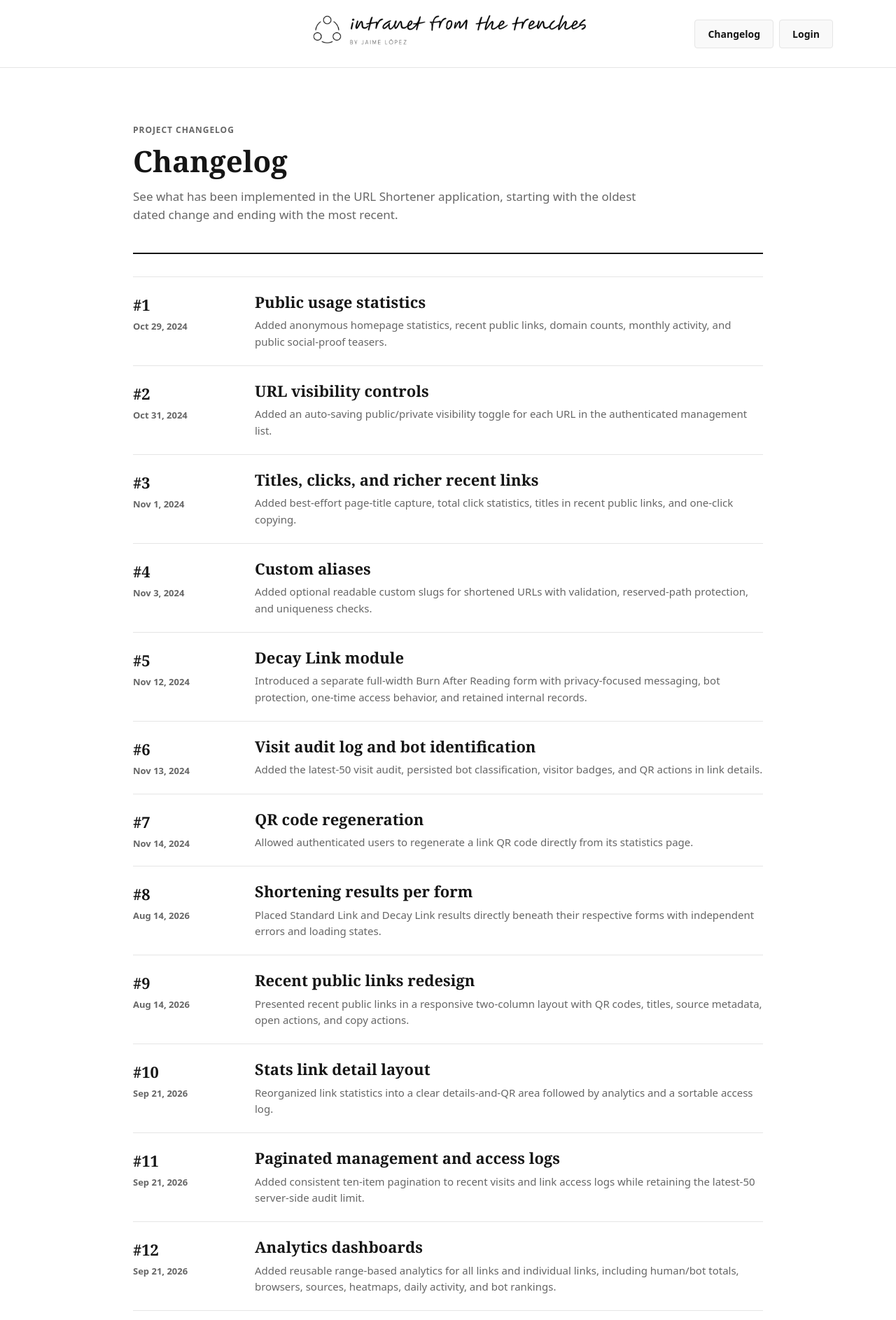
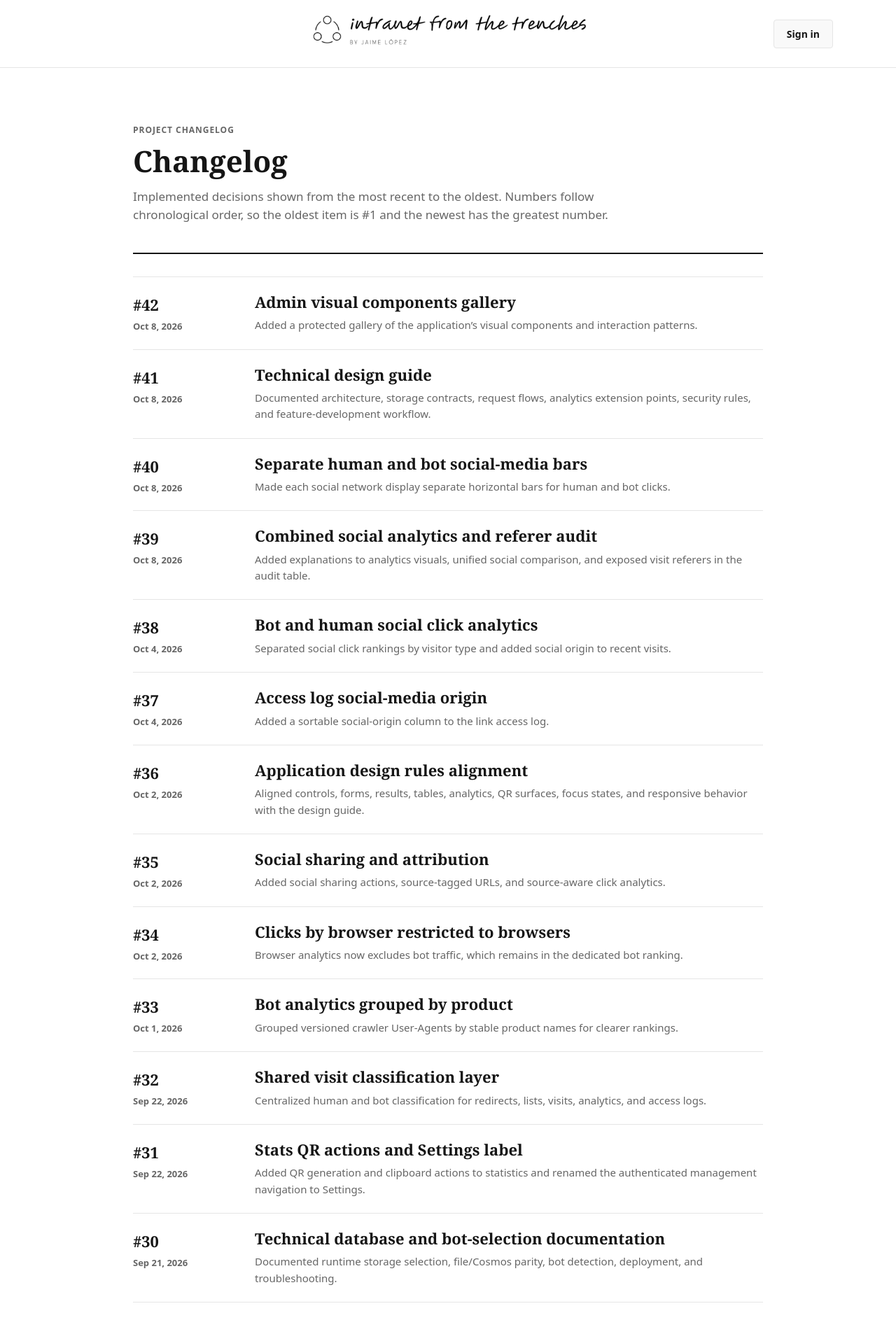
Before and after one commit to jaloplo/ai-ender-pearl, a Next.js app: page /changelog in a window 1280 px wide. Shown: the top 1886 px of the page at 70% size. Built offline with nearby package versions, Linux system fonts and the light colour scheme; no server answers.

Commit message:
feat: ADR-Based Changelog and Grouped Header Menu

```diff
--- a/app/changelog/page.js
+++ b/app/changelog/page.js
@@ -1,145 +1,81 @@
+// Curated dated decisions from ADR.md. Undated ADR entries are intentionally omitted.
 const changeHistory = [
-  {
-    date: '2026-10-08',
-    title: 'Admin visual components gallery',
-    description: 'Added a protected gallery of the application’s visual components and interaction patterns so future UI changes can be reviewed against the live design language.'
-  },
-  {
-    date: '2026-10-08',
-    title: 'Technical design guide',
-    description: 'Documented the current architecture, storage contracts, request flows, analytics extension points, security rules, and feature-development workflow.'
-  },
-  {
-    date: '2026-10-08',
-    title: 'Separate human and bot social-media bars',
-    description: 'Improved the social analytics visual so every network displays separate, readable horizontal bars for human and bot clicks.'
-  },
-  {
-    date: '2026-10-08',
-    title: 'Analytics explanations and visit referers',
-    description: 'Added explanatory copy beneath analytics visualizations and exposed the referring URL in the recent-visit audit table.'
-  },
-  {
-    date: '2026-10-04',
-    title: 'Social analytics by visitor type',
-    description: 'Separated social-media click analytics for human and bot traffic and added social origin information to recent visits.'
-  },
-  {
-    date: '2026-10-02',
-    title: 'Social sharing and attribution',
-    description: 'Added a consolidated sharing popup for LinkedIn, Mastodon, X, Notes, and Substack, with source-tagged URLs and copy actions.'
-  },
-  {
-    date: '2026-10-02',
-    title: 'Application design system alignment',
-    description: 'Aligned headings, controls, forms, result blocks, tables, analytics, QR surfaces, focus states, and responsive behavior with the application design rules.'
-  },
-  {
-    date: '2026-10-01',
-    title: 'Bot analytics grouped by product',
-    description: 'Grouped versioned crawler User-Agents by stable product names, making bot rankings easier to understand.'
-  },
-  {
-    date: '2026-09-22',
-    title: 'Shared visit classification',
-    description: 'Centralized human and bot classification so redirects, URL lists, recent visits, analytics, and access logs use the same rules.'
-  },
-  {
-    date: '2026-09-22',
-    title: 'QR actions and Settings navigation',
-    description: 'Added QR generation and clipboard actions to link statistics and renamed the authenticated URL-management navigation item to Settings.'
-  },
-  {
-    date: '2026-09-21',
-    title: 'Analytics dashboards',
-    description: 'Added reusable range-based analytics for all links and individual links, including human/bot totals, browsers, sources, heatmaps, daily activity, and bot rankings.'
-  },
-  {
-    date: '2026-09-21',
-    title: 'Paginated management and access logs',
-    description: 'Added consistent ten-item pagination to recent visits and link access logs while retaining the latest-50 server-side audit limit.'
-  },
-  {
-    date: '2026-09-21',
-    title: 'Stats link detail layout',
-    description: 'Reorganized link statistics into a clear details-and-QR area followed by analytics and a sortable access log.'
-  },
-  {
-    date: '2026-08-14',
-    title: 'Recent public links redesign',
-    description: 'Presented recent public links in a responsive two-column layout with QR codes, titles, source metadata, open actions, and copy actions.'
-  },
-  {
-    date: '2026-08-14',
-    title: 'Shortening results per form',
-    description: 'Placed Standard Link and Decay Link results directly beneath their respective forms with independent errors and loading states.'
-  },
-  {
-    date: '2024-11-14',
-    title: 'QR code regeneration',
-    description: 'Allowed authenticated users to regenerate a link QR code directly from its statistics page.'
-  },
-  {
-    date: '2024-11-13',
-    title: 'Visit audit log and bot identification',
-    description: 'Added the latest-50 visit audit, persisted bot classification, visitor badges, and QR actions in link details.'
-  },
-  {
-    date: '2024-11-12',
-    title: 'Decay Link module',
-    description: 'Introduced a separate full-width Burn After Reading form with privacy-focused messaging, bot protection, one-time access behavior, and retained internal records.'
-  },
-  {
-    date: '2024-11-03',
-    title: 'Custom aliases',
-    description: 'Added optional readable custom slugs for shortened URLs with validation, reserved-path protection, and uniqueness checks.'
-  },
-  {
-    date: '2024-11-01',
-    title: 'Titles, clicks, and richer recent links',
-    description: 'Added best-effort page-title capture, total click statistics, titles in recent public links, and one-click copying.'
-  },
-  {
-    date: '2024-10-31',
-    title: 'URL visibility controls',
-    description: 'Added an auto-saving public/private visibility toggle for each URL in the authenticated management list.'
-  },
-  {
-    date: '2024-10-29',
-    title: 'Public usage statistics',
-    description: 'Added anonymous homepage statistics, recent public links, domain counts, monthly activity, and public social-proof teasers.'
-  }
-];
+  ['2026-10-08', 'Admin visual components gallery', 'Added a protected gallery of the application’s visual components and interaction patterns.'],
+  ['2026-10-08', 'Technical design guide', 'Documented architecture, storage contracts, request flows, analytics extension points, security rules, and feature-development workflow.'],
+  ['2026-10-08', 'Separate human and bot social-media bars', 'Made each social network display separate horizontal bars for human and bot clicks.'],
+  ['2026-10-08', 'Combined social analytics and referer audit', 'Added explanations to analytics visuals, unified social comparison, and exposed visit referers in the audit table.'],
+  ['2026-10-04', 'Bot and human social click analytics', 'Separated social click rankings by visitor type and added social origin to recent visits.'],
+  ['2026-10-04', 'Access log social-media origin', 'Added a sortable social-origin column to the link access log.'],
+  ['2026-10-02', 'Application design rules alignment', 'Aligned controls, forms, results, tables, analytics, QR surfaces, focus states, and responsive behavior with the design guide.'],
+  ['2026-10-02', 'Social sharing and attribution', 'Added social sharing actions, source-tagged URLs, and source-aware click analytics.'],
+  ['2026-10-02', 'Clicks by browser restricted to browsers', 'Browser analytics now excludes bot traffic, which remains in the dedicated bot ranking.'],
+  ['2026-10-01', 'Bot analytics grouped by product', 'Grouped versioned crawler User-Agents by stable product names for clearer rankings.'],
+  ['2026-09-22', 'Shared visit classification layer', 'Centralized human and bot classification for redirects, lists, visits, analytics, and access logs.'],
+  ['2026-09-22', 'Stats QR actions and Settings label', 'Added QR generation and clipboard actions to statistics and renamed the authenticated management navigation to Settings.'],
+  ['2026-09-21', 'Technical database and bot-selection documentation', 'Documented runtime storage selection, file/Cosmos parity, bot detection, deployment, and troubleshooting.'],
+  ['2026-09-21', 'Analytics dashboards', 'Added reusable range-based dashboards for all links and individual links with charts, heatmaps, rankings, and human/bot totals.'],
+  ['2026-09-21', 'Paginated management and access logs', 'Added consistent ten-item pagination to recent visits and link access logs.'],
+  ['2026-08-14', 'Shortening results scoped to each form', 'Placed Standard Link and Decay Link results directly beneath their originating forms.'],
+  ['2026-08-14', 'Recent public URL two-column layout', 'Added QR-first recent-link rows with titles, metadata, open actions, and copy actions.'],
+  ['2026-07-17', 'URL list search, paging, and cache', 'Added filtering, selectable page sizes, pagination, and browser caching to the protected URL list.'],
+  ['', 'QR code regeneration', 'Allowed authenticated users to regenerate a QR code directly from link statistics.'],
+  ['', 'Visit audit log and bot identification', 'Added the latest-50 visit audit, persisted bot classification, visitor badges, and QR actions.'],
+  ['', 'Decay Link full-width module', 'Added a dedicated Burn After Reading form with privacy messaging, bot protection, one-time access, and retained records.'],
+  ['', 'Decay Link re-creation', 'Consumed Decay Links can now be recreated as fresh records for the same original URL.'],
+  ['', 'Standard and Decay form differentiation', 'Made Standard primary, greyed the sibling form while submitting, and retained Decay records for statistics.'],
+  ['', 'Separate Standard and Decay forms', 'Removed tabs and presented two independent titled forms with matching application styling.'],
+  ['', 'Decay tab visual adjustments', 'Removed rounded corners and active borders and added a warning tint to the Decay option.'],
+  ['', 'Unified Standard and Decay tabs', 'Made both mode options visually identical inside one shortening form.'],
+  ['', 'Decay Link', 'Introduced private single-use links, bot-preview protection, a destroyed page, and a dedicated creation mode.'],
+  ['', 'Collapsible advanced options', 'Grouped private links, custom aliases, and expiration inside an accessible collapsible box.'],
+  ['', 'Login-gated advanced options', 'Displayed advanced options to everyone while disabling them and omitting their payload for anonymous users.'],
+  ['', 'Custom aliases', 'Added validated, unique custom slugs with reserved-path protection.'],
+  ['', 'List and stats enhancements', 'Added sorting, column selection, icon actions, richer properties, and sortable access logs.'],
+  ['', 'Titles, clicks, and richer recent links', 'Added page-title capture, total clicks, titles in recent links, and copy actions.'],
+  ['', 'URL visibility controls', 'Added an auto-saving public/private toggle for every managed URL.'],
+  ['', 'QR logo maximization', 'Switched QR codes to the brand logo and increased the safe logo footprint.'],
+  ['', 'Recent public links and usage statistics', 'Added public recent links, domain counts, monthly activity, and anonymous social-proof statistics.'],
+  ['', 'Homepage split layout', 'Separated descriptive content from the shortening form in a centered responsive two-column layout.'],
+  ['', 'Homepage project introduction', 'Identified the page as part of Intranet from the Trenches and linked to the project blog.'],
+  ['', 'Resolution-aware logo sizing', 'Adjusted the header logo for high-resolution desktop, normal desktop, and mobile displays.'],
+  ['', 'Responsive header review', 'Made the replicated header, logo, actions, and spacer responsive across viewport sizes.'],
+  ['', 'Trust signals and feature highlights', 'Added static benefit and security highlights to the homepage.'],
+  ['', 'Hero and prominent URL input', 'Added a value-proposition hero and made the primary shortening input and CTA more prominent.'],
+  ['', 'README generation', 'Created business-first and technical documentation with architecture and setup guidance.']
+].map(([date, title, description]) => ({ date, title, description }));
 
 export const metadata = {
   title: 'Changelog - URL Shortener',
-  description: 'A numbered chronological changelog of dated features implemented in the URL Shortener application.'
+  description: 'Dated application decisions sourced from ADR.md.'
 };
 
+function formatDate(date) {
+  if(date) {
+    return new Intl.DateTimeFormat('en', { year: 'numeric', month: 'short', day: 'numeric' })
+      .format(new Date(`${date}T12:00:00`));
+  }
+
+  return '';
+}
+
 export default function ChangelogPage() {
-  const chronologicalHistory = [...changeHistory].reverse();
+  const orderedHistory = [...changeHistory].sort((a, b) => b.date.localeCompare(a.date));
 
   return (
     <main className="history-page" aria-labelledby="history-title">
       <header className="history-intro">
         <p className="eyebrow">Project changelog</p>
         <h1 id="history-title">Changelog</h1>
-        <p>See what has been implemented in the URL Shortener application, starting with the oldest dated change and ending with the most recent.</p>
+        <p>Implemented decisions shown from the most recent to the oldest. Numbers follow chronological order, so the oldest item is #1 and the newest has the greatest number.</p>
       </header>
-
-      <section className="history-list" aria-label="Implemented features in chronological order">
-        {chronologicalHistory.map((change, index) => (
+      <section className="history-list" aria-label="Dated implemented decisions">
+        {orderedHistory.map((change, index) => (
           <article className="history-entry" key={`${change.date}-${change.title}`}>
             <div className="history-entry-meta">
-              <span className="history-number" aria-label={`Changelog item ${index + 1}`}>#{index + 1}</span>
-              <time dateTime={change.date} className="history-date">
-                {new Intl.DateTimeFormat('en', { year: 'numeric', month: 'short', day: 'numeric' }).format(new Date(`${change.date}T12:00:00`))}
-              </time>
+              <span className="history-number" aria-label={`Changelog item ${orderedHistory.length - index}`}>#{orderedHistory.length - index}</span>
+              <time dateTime={change.date} className="history-date">{formatDate(change.date)}</time>
             </div>
-            <div className="history-entry-content">
-              <h2>{change.title}</h2>
-              <p>{change.description}</p>
-            </div>
+            <div className="history-entry-content"><h2>{change.title}</h2><p>{change.description}</p></div>
           </article>
         ))}
       </section>
--- a/app/globals.css
+++ b/app/globals.css
@@ -141,3 +141,14 @@ table a{overflow-wrap:anywhere}.metadata{line-height:1.4}
 
 /* Public changelog numbering */
 .history-entry-meta{display:flex;flex-direction:column;gap:4px}.history-number{color:var(--color-text-primary);font-family:Georgia,"Times New Roman",serif;font-size:22px;font-weight:700}.history-entry-meta .history-date{padding-top:0}@media(max-width:560px){.history-entry-meta{flex-direction:row;align-items:baseline;gap:10px}.history-number{font-size:20px}}
+
+
+/* Grouped header navigation menu */
+.header-actions{position:relative}
+.header-menu{position:relative}
+.header-menu summary{list-style:none}
+.header-menu summary::-webkit-details-marker{display:none}
+.header-menu-panel{position:absolute;right:0;top:calc(100% + 8px);z-index:120;display:flex;flex-direction:column;min-width:170px;padding:6px;background:#fff;border:1px solid var(--color-border-subtle);box-shadow:0 8px 20px rgba(21,21,21,.12)}
+.header-menu-panel a{padding:9px 12px;color:var(--color-text-primary);font-size:14px;white-space:nowrap}
+.header-menu-panel a:hover{background:#f0f8f2;text-decoration:none}
+@media(max-width:560px){.header-menu-panel{right:0}.header-menu summary{padding:8px 10px;font-size:13px}}
--- a/app/layout.js
+++ b/app/layout.js
@@ -18,35 +18,33 @@ export default function RootLayout({ children }) {
           <div className="top-bar-inner">
             <div className="logo-left" />
             <div className="logo-center">
-              <div style={{ flexGrow: 0 }}>
-                <h1 id="wordlogo" style={{ margin: 0 }}>
-                  <a href="/" style={{ textDecoration: 'none', color: 'inherit' }}>
-                    <img src="/brand_banner.png" alt="Intranet from the Trenches" className="logo-image" />
-                  </a>
-                </h1>
-              </div>
+              <h1 id="wordlogo" style={{ margin: 0 }}>
+                <a href="/" style={{ textDecoration: 'none', color: 'inherit' }}>
+                  <img src="/brand_banner.png" alt="Intranet from the Trenches" className="logo-image" />
+                </a>
+              </h1>
             </div>
             <div className="header-actions">
-              <div className="actions">
-                <a href="/changelog" className="btn-tertiary">Changelog</a>
+              <details className="header-menu">
+                <summary className="btn-tertiary">{isAuthenticated ? 'Menu' : 'Sign in'}</summary>
                 {isAuthenticated ? (
-                  <>
-                    <a href="/" className="btn-tertiary">Shorten</a>
-                    <a href="/list" className="btn-tertiary">Settings</a>
-                    <a href="/admin/components" className="btn-tertiary">Components</a>
-                  </>
+                  <nav className="header-menu-panel" aria-label="Application menu">
+                    <a href="/changelog">Changelog</a>
+                    <a href="/list">Settings</a>
+                    <a href="/admin/components">Components</a>
+                    <a href="/api/auth/logout">Logout</a>
+                  </nav>
                 ) : (
-                  <a href="/login" className="btn-tertiary">Login</a>
+                  <nav className="header-menu-panel" aria-label="Sign in menu">
+                    <a href="/login">Sign in</a>
+                  </nav>
                 )}
-                {isAuthenticated && <a href="/api/auth/logout" className="btn-tertiary" style={{ marginLeft: '4px' }}>Logout</a>}
-              </div>
+              </details>
             </div>
           </div>
         </div>
         <div className="header-spacer" />
-        <div className="container">
-          <div className="main-content">{children}</div>
-        </div>
+        <div className="container"><div className="main-content">{children}</div></div>
         <footer>© 2026 JAIME LÓPEZ — ALL RIGHTS RESERVED</footer>
       </body>
     </html>
```
Also changed, not shown: 1 other file (tests, documents, lock files or other folders).
